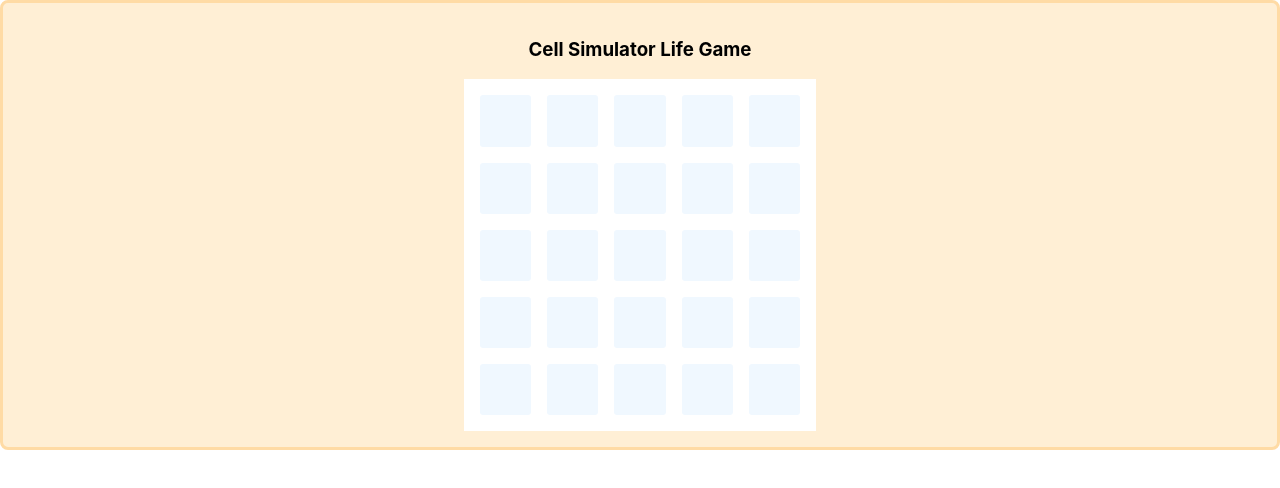
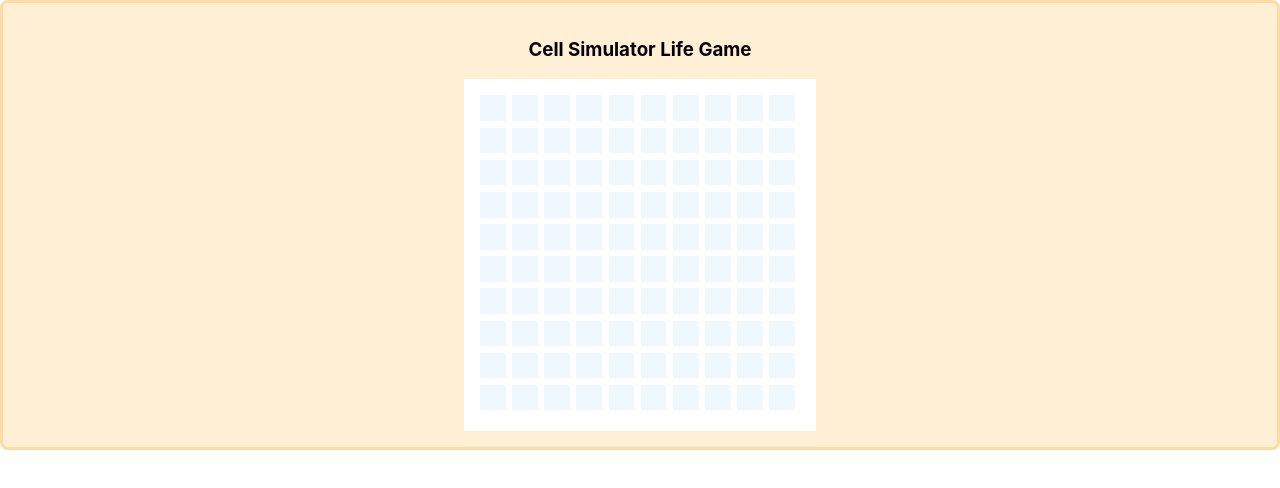
Before and after one commit to teddyliangfh/life_game, a React (Create React App) app: page / in a window 1280 px wide. Shown: the top 488 px of the page. Built offline with nearby package versions, Linux system fonts and the light colour scheme.

Commit message:
init a 10X10 cells game

```diff
--- a/src/App.css
+++ b/src/App.css
@@ -1,38 +1,3 @@
 .App {
   text-align: center;
 }
-
-.App-logo {
-  height: 40vmin;
-  pointer-events: none;
-}
-
-@media (prefers-reduced-motion: no-preference) {
-  .App-logo {
-    animation: App-logo-spin infinite 20s linear;
-  }
-}
-
-.App-header {
-  background-color: #282c34;
-  min-height: 100vh;
-  display: flex;
-  flex-direction: column;
-  align-items: center;
-  justify-content: center;
-  font-size: calc(10px + 2vmin);
-  color: white;
-}
-
-.App-link {
-  color: #61dafb;
-}
-
-@keyframes App-logo-spin {
-  from {
-    transform: rotate(0deg);
-  }
-  to {
-    transform: rotate(360deg);
-  }
-}
--- a/src/App.tsx
+++ b/src/App.tsx
@@ -1,6 +1,6 @@
 import React from 'react';
 import './App.css';
-import Game from "./compunents/Game"
+import Game from "./components/game"
 
 function App() {
   return (
--- /dev/null
+++ b/src/components/cell.tsx
@@ -0,0 +1,35 @@
+import * as React from 'react';
+import styled from "styled-components";
+const StyledCell = styled.div`
+    width: 1.6em;
+    height: 1.6em;
+    background: aliceblue;
+    border-radius: 0.1em;
+    box-sizing: border-box;
+    display: flex;
+    align-items: center;
+    justify-content: center;
+    cursor: pointer;
+    position: relative;
+`
+
+interface CellProps {
+    id: number,
+    isAlive?: boolean | undefined,
+    x:number,
+    y:number,
+    className:string
+}
+
+const Cell : React.FunctionComponent<CellProps> = (Props) => {
+    const {x,y ,id, isAlive, className} = Props;
+    return (
+        <StyledCell className={`${isAlive?"className":"className"}`}
+        cell-x={x}
+        cell-y={y}
+        >
+        </StyledCell>
+      );
+}
+
+export default Cell ;
--- /dev/null
+++ b/src/components/game.tsx
@@ -0,0 +1,118 @@
+import React from "react";
+import styled from "styled-components";
+import Cell from '../components/cell';
+
+const StyledGameBox = styled.div`
+  display: flex;
+  flex-direction: column;
+  padding: 1em 2em;
+  background: papayawhip;
+  border: 3px solid #ffdba5;
+  border-radius: 0.5em;
+  margin-bottom: 1em;
+  > .game-area {
+    width: 20em;
+    height: 20em;
+    background: #fff;
+    margin: auto;
+    display: grid;
+    gap: .1em;
+    padding: 1em;
+    grid-template-columns: repeat(10, auto);
+    margin: auto;
+  }
+  .game-cell {
+    width: 1.6em;
+    height: 1.6em;
+    background: aliceblue;
+    border-radius: 0.1em;
+    box-sizing: border-box;
+    display: flex;
+    align-items: center;
+    justify-content: center;
+    cursor: pointer;
+    position: relative;
+  }
+  .game-cell:hover {
+    background-color: rgb(85, 112, 134);
+  }
+`;
+interface StateType {
+    cellsArr: any [];
+  }
+class Game extends React.Component {
+    state: StateType = {
+      cellsArr: [],
+    };
+
+    componentDidMount() {
+      this.initGameData();
+    }
+
+    initGameData() {
+      let initArr = [];
+      let key = 0;
+      for (let i = 0; i < 10; i++) {
+        for (let j = 0; j < 10; j++) {
+          initArr.push({ id: key, isAlive: false, x: j, y: i, });
+          key++
+        }
+      }
+      console.log('initArr', initArr);
+
+      this.setState({
+        cellsArr: initArr,
+        state: ""
+      });
+    }
+    // handleClickCell(event: React.MouseEvent<HTMLElement>) {
+    //   console.log("event.target",event.target);
+
+    // }
+    handleClickCell(aim:number) {
+      console.log(aim);
+      this.updateCells(aim);
+    }
+
+    updateCells (id: number | undefined) {
+      const {cellsArr} = this.state;
+      const upDatedCellArray =
+      cellsArr && cellsArr.map((item) => {
+        if (item.id === id) {
+          item.isAlive = !item.isAlive
+        }
+      })
+      this.setState({cellsArr:cellsArr});
+
+    }
+
+    render() {
+      const { cellsArr} = this.state;
+      console.log('render cellsArr', cellsArr);
+
+      return (
+        <StyledGameBox>
+          <h3>
+            Cell Simulator Life Game
+          </h3>
+          <div className="game-area">
+            {cellsArr.map((item) => {
+              return(
+                <div key={item?.id} onClick={()=>{this.handleClickCell(item?.id)}} >
+                  <Cell
+                    className="game-cell"
+                    key={item?.id}
+                    id={item?.id}
+                    x={item.x}
+                    y={item.y}
+                    // cellClick={this.handleClickCell}
+                    />
+                </div>
+              );
+            })}
+          </div>
+        </StyledGameBox>
+      );
+    }
+  }
+export default Game;
--- a/src/compunents/Game.tsx
+++ /dev/null
@@ -1,79 +0,0 @@
-import React from "react";
-import styled from "styled-components";
-const StyledGameBox = styled.div`
-  display: flex;
-  flex-direction: column;
-  padding: 1em 2em;
-  background: papayawhip;
-  border: 3px solid #ffdba5;
-  border-radius: 0.5em;
-  margin-bottom: 1em;
-  > .game-area {
-    width: 20em;
-    height: 20em;
-    background: #fff;
-    margin: auto;
-    display: grid;
-    gap: 1em;
-    padding: 1em;
-    grid-template-columns: repeat(5, auto);
-    margin: auto;
-  }
-  .game-cell {
-    width: 3.2em;
-    height: 3.2em;
-    background: aliceblue;
-    border-radius: 0.2em;
-    box-sizing: border-box;
-    display: flex;
-    align-items: center;
-    justify-content: center;
-    cursor: pointer;
-    position: relative;
-  }
-  .game-cell:hover {
-    background-color: rgb(85, 112, 134);
-  }
-`;
-interface StateType {
-    blocks: number[];
-  }
-class Game extends React.Component {
-    state: StateType = {
-      blocks: [],
-    };
-
-    componentDidMount() {
-      this.initGameData();
-    }
-
-    initGameData() {
-      let initArr = Array.from(new Array(25).keys());
-      this.setState({
-        blocks: initArr,
-        state: ""
-      });
-    }
-
-    render() {
-      const { blocks} = this.state;
-
-      return (
-        <StyledGameBox>
-          <h3>
-            Cell Simulator Life Game
-          </h3>
-          <div className="game-area">
-            {blocks.map((item) => {
-              return(
-                <div key={item} className="game-cell">
-
-                </div>
-              );
-            })}
-          </div>
-        </StyledGameBox>
-      );
-    }
-  }
-export default Game;
```
